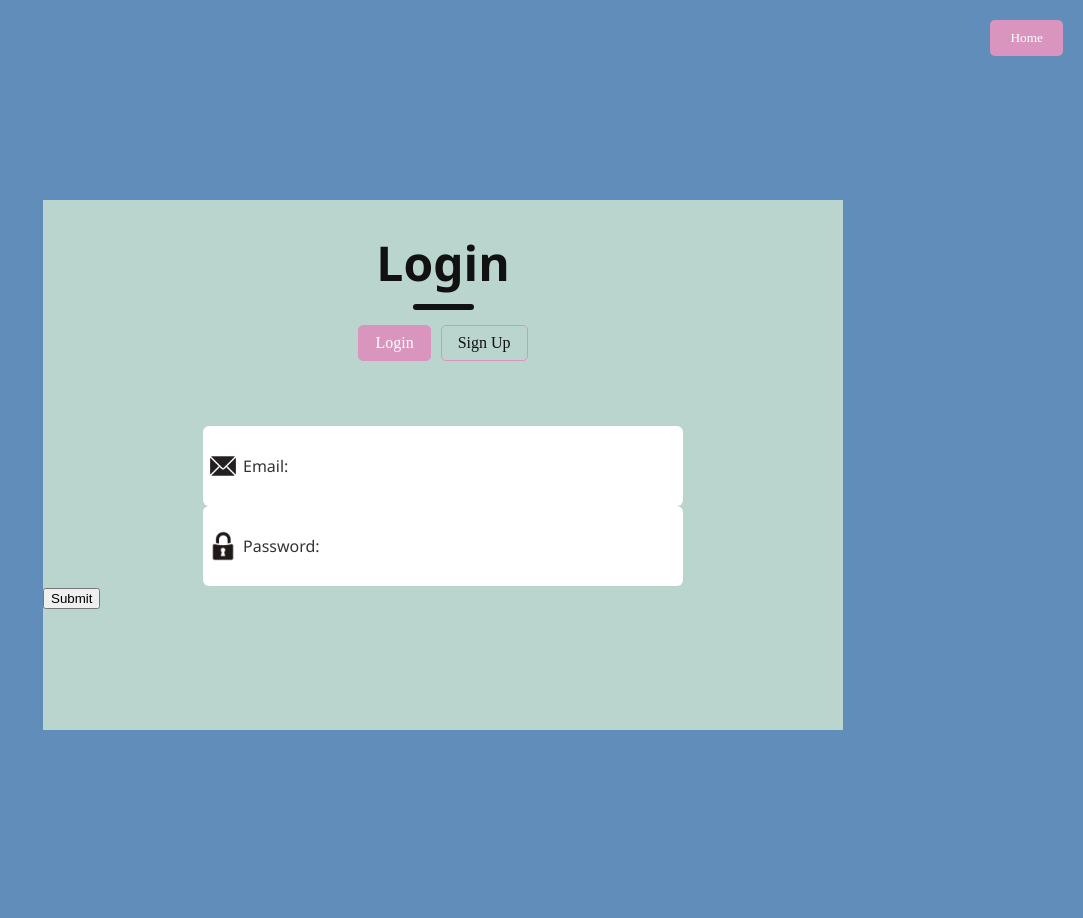
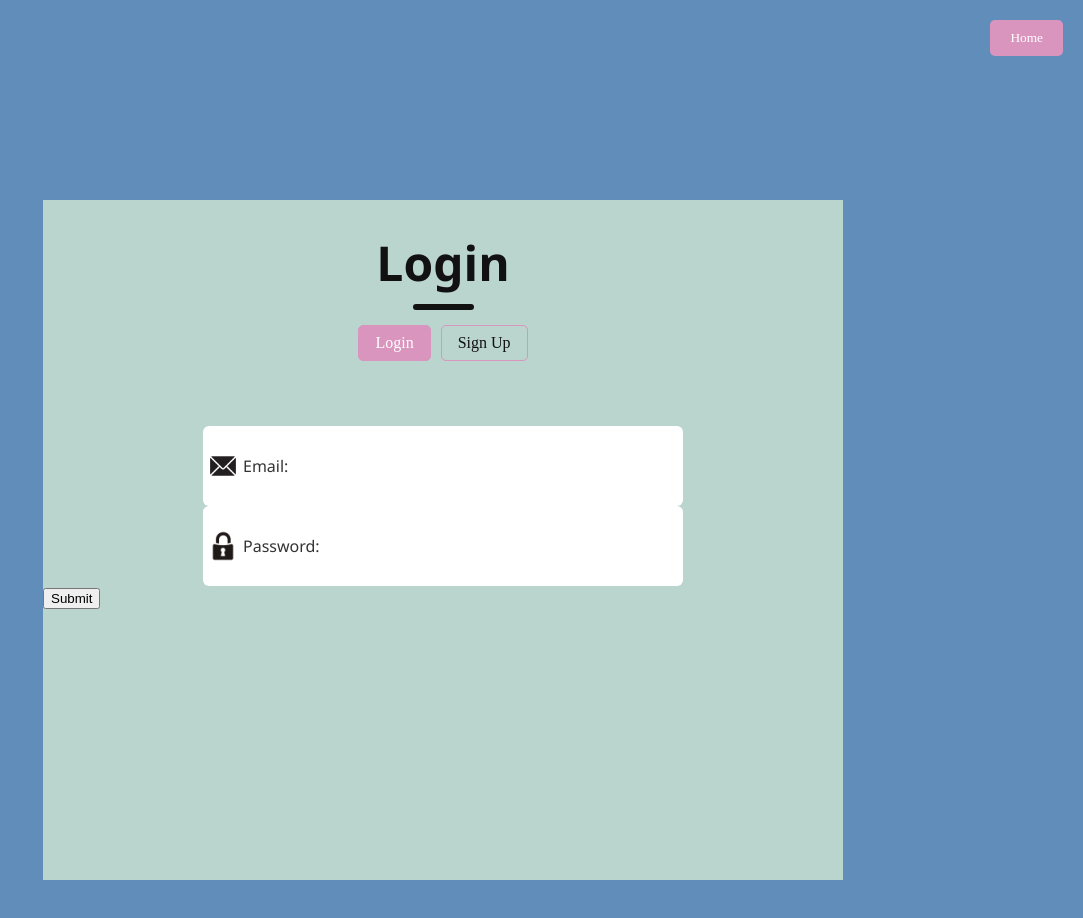
Before and after one commit to yasmincsun/comp490project, a React (Vite) app in the folder FrontEnd/: page / in a window 1280 px wide. Shown: the top 918 px of the page, without its empty margins (197-1280 px from the left). Built offline with nearby package versions, Linux system fonts and the light colour scheme; the HTML template or start-up script is replaced by a standard one.

Commit message:
less ugly login UI

```diff
--- a/FrontEnd/src/components/loginPage/loginPage.css
+++ b/FrontEnd/src/components/loginPage/loginPage.css
@@ -49,9 +49,9 @@
     display: flex;
     flex-direction: column;
     margin: auto;
-    margin-top: 200px;
-    width: 500px;
-    height: 500px;
+    margin-top: 00px;
+    width: 650px;
+    height: 650px;
     background: #bad5ce;
     padding-bottom: 30px;
 }
@@ -110,6 +110,27 @@
     background: #fff;
     border-radius: 6px;
 }
+
+.lastnameInput{
+    display: flex;
+    align-items: center;
+    margin: auto;
+    width: 480px;
+    height: 80px;
+    background: #fff;
+    border-radius: 6px;
+}
+
+.usernameInput{
+    display: flex;
+    align-items: center;
+    margin: auto;
+    width: 480px;
+    height: 80px;
+    background: #fff;
+    border-radius: 6px;
+}
+
 .emailInput{
     display: flex;
     align-items: center;
```
